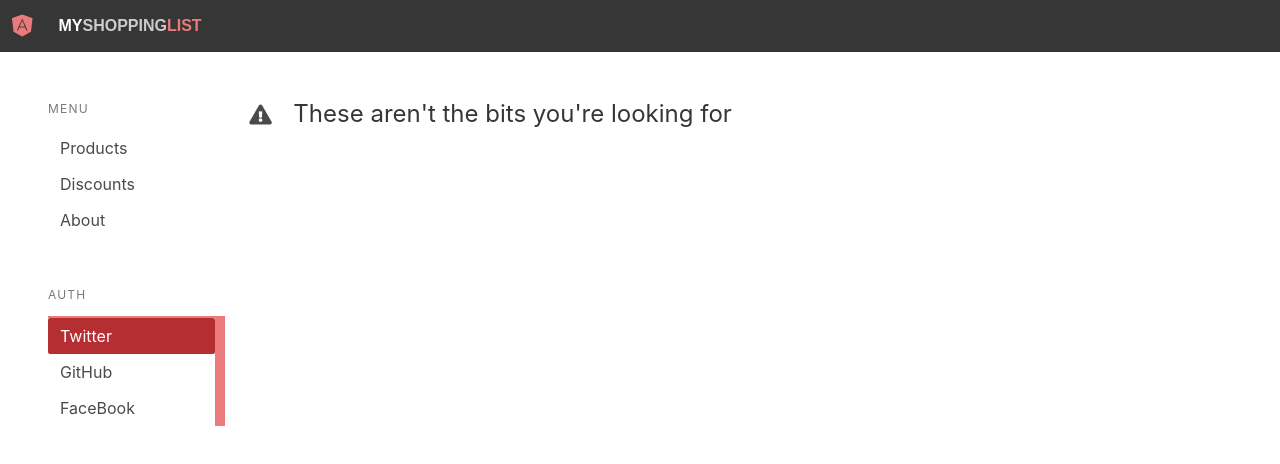
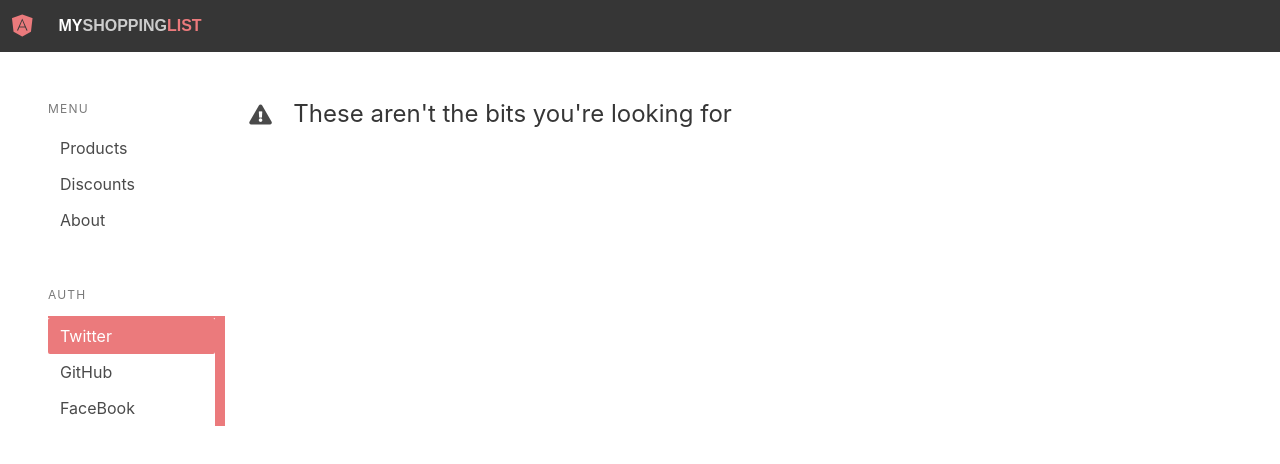
Before and after one commit to nazarii828/shopathome, an Angular app in the folder angular-app/: page /login in a window 1280 px wide. In both pictures the pointer is over the link "Twitter". Shown: the top 464 px of the page. Built offline with nearby package versions, Linux system fonts and the light colour scheme; no server answers; what @ngrx/data, @ngrx/effects, @ngrx/store would draw is missing.

Commit message:
hover color

```diff
--- a/angular-app/src/styles.scss
+++ b/angular-app/src/styles.scss
@@ -22,7 +22,7 @@
     border-top: solid $primary-light 2px;
     border-right: solid $primary-light 10px;
     > a:hover {
-      background-color: #b52e31;
+      background-color: $primary-light;
       color: #fff;
     }
   }
```
